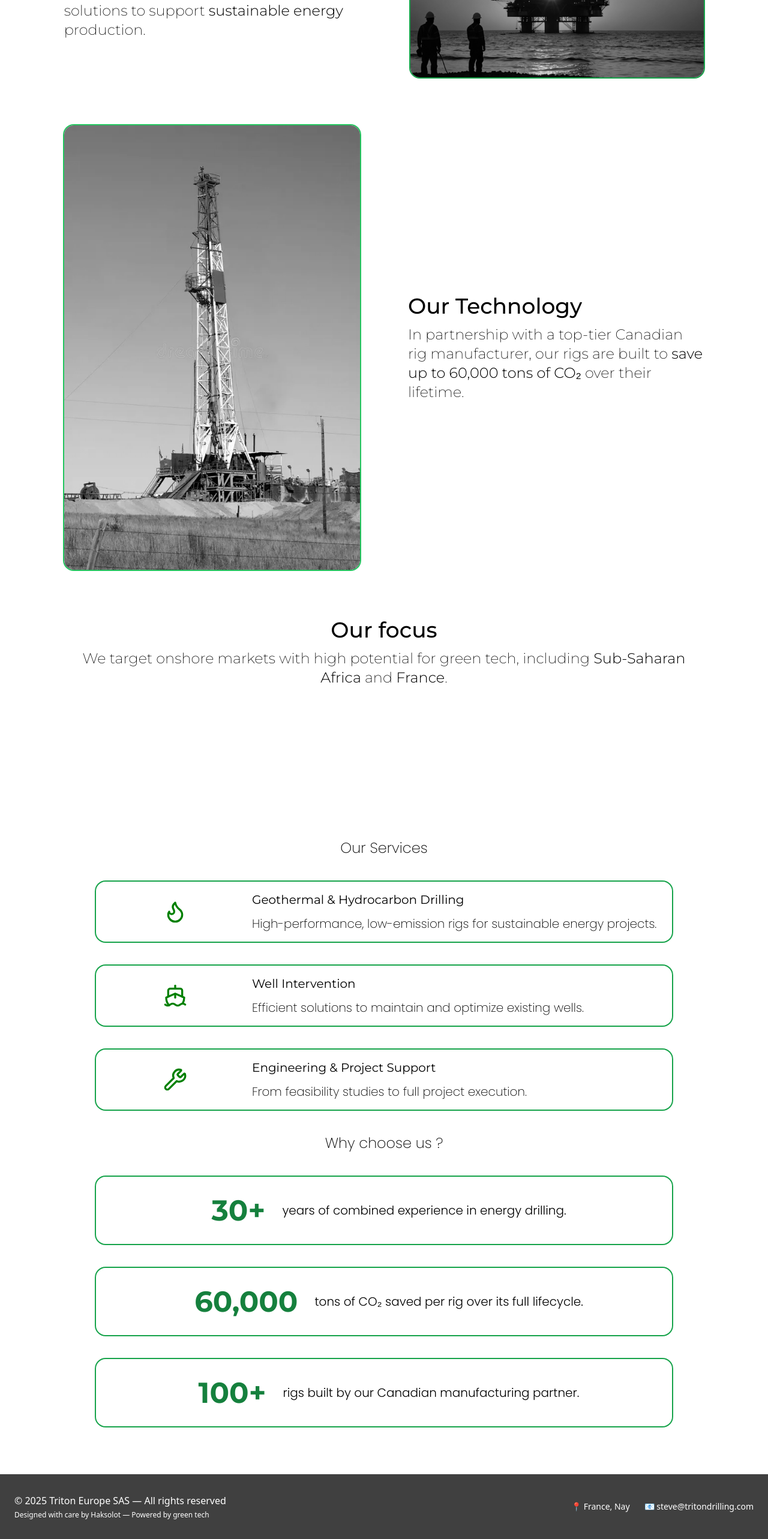
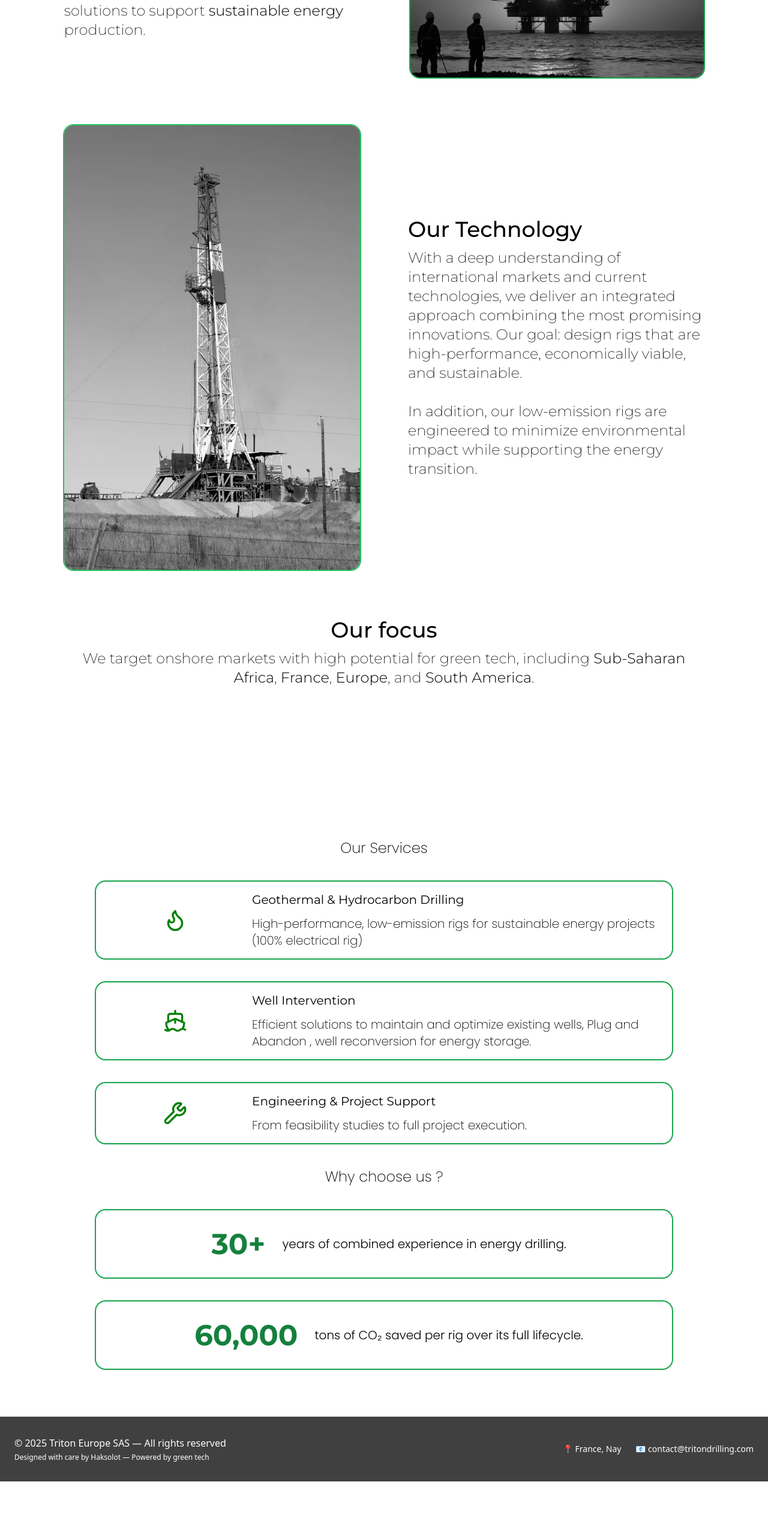
Before and after one commit to haksolot/triton-website, a React (Vite) app: page / in a window 1280 px wide. Shown: the part 1214-3780 px from the top of the page at 60% size. After the commit the page ends 3684 px from the top, so only its background shows below. Built offline with nearby package versions, Linux system fonts and the light colour scheme; no server answers.

Commit message:
quick fixing things

```diff
--- a/src/components/Footer.tsx
+++ b/src/components/Footer.tsx
@@ -15,7 +15,7 @@ export default function Footer() {
         {/* Partie droite (infos de contact) */}
         <div className="flex flex-col md:flex-row items-center gap-2 md:gap-6 text-white text-sm">
           <span>📍 France, Nay</span>
-          <span>📧 steve@tritondrilling.com</span>
+          <span>📧 contact@tritondrilling.com</span>
         </div>
       </div>
     </footer>
--- a/src/components/ScrollText.tsx
+++ b/src/components/ScrollText.tsx
@@ -9,9 +9,9 @@ const ScrollText = () => {
     const handleScroll = () => {
       const currentScrollY = window.scrollY;
       if (currentScrollY > lastScrollY && currentScrollY > 50) {
-        setShow(false); // scroll down = hide
+        setShow(false);
       } else if (currentScrollY < lastScrollY) {
-        setShow(true); // scroll up = show
+        setShow(true);
       }
       setLastScrollY(currentScrollY);
     };
--- a/src/pages/Home.tsx
+++ b/src/pages/Home.tsx
@@ -83,7 +83,7 @@ export default function Home() {
                 className="w-full h-auto grayscale"
               />
             </div>
-            <div className="z-10 flex-1 font-montserrat text-2xl md:text-4xl font-medium flex flex-col gap-3">
+            {/* <div className="z-10 flex-1 font-montserrat text-2xl md:text-4xl font-medium flex flex-col gap-3">
               Our Technology
               <div className="font-montserrat font-extralight text-xl md:text-2xl">
                 In partnership with a top-tier Canadian rig manufacturer, our
@@ -93,6 +93,19 @@ export default function Home() {
                 </span>{" "}
                 over their lifetime.
               </div>
+            </div> */}
+            <div className="z-10 flex-1 font-montserrat text-2xl md:text-4xl font-medium flex flex-col gap-3">
+              Our Technology
+              <div className="font-montserrat font-extralight text-xl md:text-2xl">
+                With a deep understanding of international markets and current
+                technologies, we deliver an integrated approach combining the
+                most promising innovations. Our goal: design rigs that are
+                high-performance, economically viable, and sustainable.
+                <br />
+                <br />
+                In addition, our low-emission rigs are engineered to minimize
+                environmental impact while supporting the energy transition.
+              </div>
             </div>
           </div>
         </div>
@@ -101,8 +114,10 @@ export default function Home() {
           Our focus
           <div className="font-montserrat font-extralight text-xl md:text-2xl">
             We target onshore markets with high potential for green tech,
-            including <span className="font-light">Sub-Saharan Africa</span> and{" "}
-            <span className="font-light">France</span>.
+            including <span className="font-light">Sub-Saharan Africa</span>,
+            <span className="font-light"> France</span>,
+            <span className="font-light"> Europe</span>, and
+            <span className="font-light"> South America</span>.
           </div>
           <div className="md:w-[70vw] lg:w-[50vw] xl:w-[30vh]">
             <WorldMap />
@@ -121,7 +136,7 @@ export default function Home() {
             </div>
             <div className="font-poppins text-xl font-extralight">
               High-performance, low-emission rigs for sustainable energy
-              projects.
+              projects (100% electrical rig)
             </div>
           </div>
         </div>
@@ -132,7 +147,8 @@ export default function Home() {
               Well Intervention
             </div>
             <div className="font-poppins text-xl font-extralight">
-              Efficient solutions to maintain and optimize existing wells.
+              Efficient solutions to maintain and optimize existing wells, Plug
+              and Abandon , well reconversion for energy storage.
             </div>
           </div>
         </div>
@@ -165,12 +181,6 @@ export default function Home() {
           </span>
           tons of CO₂ saved per rig over its full lifecycle.
         </div>
-        <div className="z-10 bg-white/25 backdrop-blur-sm w-3/4 h-fit justify-center flex flex-row items-center p-4 gap-3 rounded-2xl ring-2 ring-green-600 text-justify-center font-poppins text-xl font-light">
-          <span className="p-4 font-montserrat font-bold sm:text-5xl text-3xl text-green-700">
-            100+
-          </span>
-          rigs built by our Canadian manufacturing partner.
-        </div>
       </div>
       <div
         id="contacts"
```
